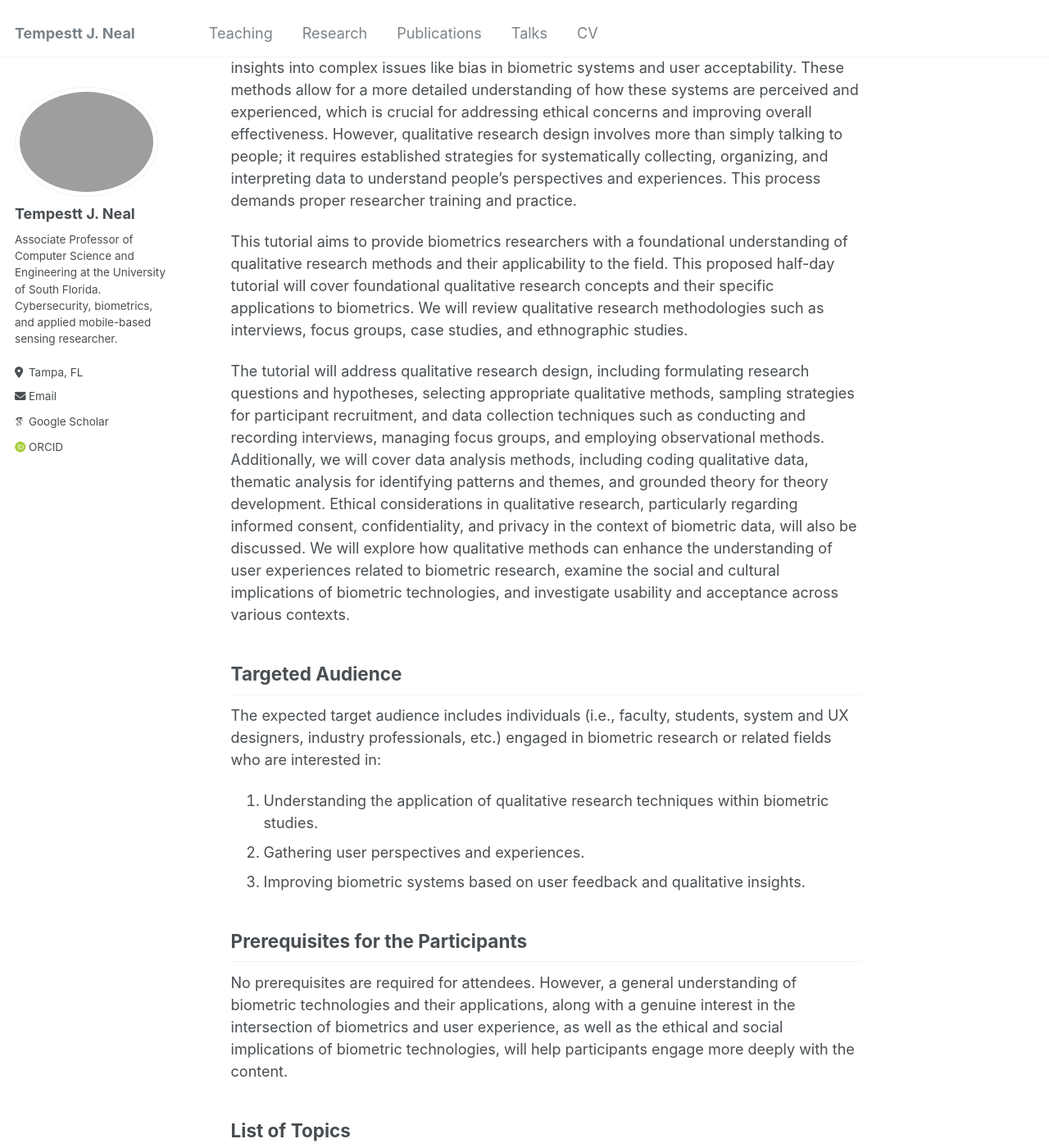
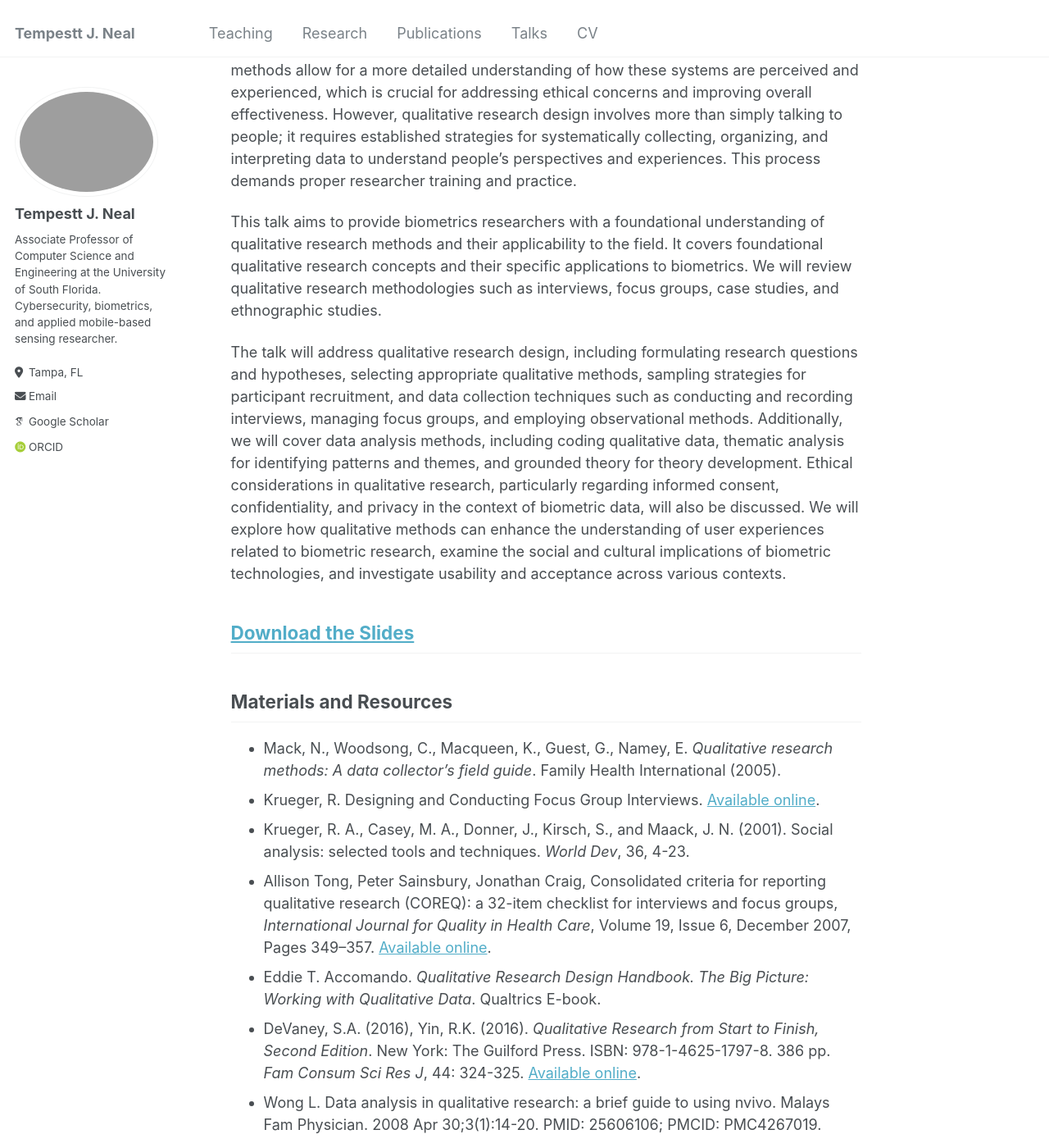
Before and after one commit to tempestt-neal/home, a Jekyll site: the page built from _talks/ijcb24_tutorial.md, in a window 1280 px wide and 1400 px high, scrolled down 551 px. Shown: the whole window at 82% size. Built offline with Jekyll 4.4.1, drawn with Linux system fonts in a browser that asks for light colours; some web fonts are replaced; some of the changed text lies outside the part shown.

Commit message:
Update ijcb24_tutorial.md

```diff
--- a/_talks/ijcb24_tutorial.md
+++ b/_talks/ijcb24_tutorial.md
@@ -3,12 +3,11 @@ title: "Qualitative Methods for Biometrics Research: Exploring User Behavior and
 collection: talks
 type: "Talk"
 permalink: /talks/ijcb24_tutorial
-venue: "IJCB 2024"
-date: 2024-09-15
+venue: "IEEE Biometrics Council Webinar"
+date: 2024-11-14
 ---
 
-**Tutorial Presented at the 2024 IEEE International Joint Conference on Biometrics (IJCB 2024)**
-*September 15, 2024, Buffalo, NY USA*
+*November 14, 2024, IEEE Biometrics Council Webinar*
 ---
 
 ## Abstract
@@ -16,63 +15,11 @@ Qualitative research is a method of inquiry aimed at gaining a deep understandin
 
 Qualitative exploration can greatly enhance the field of biometrics by offering deep insights into complex issues like bias in biometric systems and user acceptability. These methods allow for a more detailed understanding of how these systems are perceived and experienced, which is crucial for addressing ethical concerns and improving overall effectiveness. However, qualitative research design involves more than simply talking to people; it requires established strategies for systematically collecting, organizing, and interpreting data to understand people's perspectives and experiences. This process demands proper researcher training and practice.
 
-This tutorial aims to provide biometrics researchers with a foundational understanding of qualitative research methods and their applicability to the field. This proposed half-day tutorial will cover foundational qualitative research concepts and their specific applications to biometrics. We will review qualitative research methodologies such as interviews, focus groups, case studies, and ethnographic studies.
+This talk aims to provide biometrics researchers with a foundational understanding of qualitative research methods and their applicability to the field. It covers foundational qualitative research concepts and their specific applications to biometrics. We will review qualitative research methodologies such as interviews, focus groups, case studies, and ethnographic studies.
 
-The tutorial will address qualitative research design, including formulating research questions and hypotheses, selecting appropriate qualitative methods, sampling strategies for participant recruitment, and data collection techniques such as conducting and recording interviews, managing focus groups, and employing observational methods. Additionally, we will cover data analysis methods, including coding qualitative data, thematic analysis for identifying patterns and themes, and grounded theory for theory development. Ethical considerations in qualitative research, particularly regarding informed consent, confidentiality, and privacy in the context of biometric data, will also be discussed. We will explore how qualitative methods can enhance the understanding of user experiences related to biometric research, examine the social and cultural implications of biometric technologies, and investigate usability and acceptance across various contexts.
+The talk will address qualitative research design, including formulating research questions and hypotheses, selecting appropriate qualitative methods, sampling strategies for participant recruitment, and data collection techniques such as conducting and recording interviews, managing focus groups, and employing observational methods. Additionally, we will cover data analysis methods, including coding qualitative data, thematic analysis for identifying patterns and themes, and grounded theory for theory development. Ethical considerations in qualitative research, particularly regarding informed consent, confidentiality, and privacy in the context of biometric data, will also be discussed. We will explore how qualitative methods can enhance the understanding of user experiences related to biometric research, examine the social and cultural implications of biometric technologies, and investigate usability and acceptance across various contexts.
 
-## Targeted Audience
-The expected target audience includes individuals (i.e., faculty, students, system and UX designers, industry professionals, etc.) engaged in biometric research or related fields who are interested in:
-
-1. Understanding the application of qualitative research techniques within biometric studies.
-2. Gathering user perspectives and experiences.
-3. Improving biometric systems based on user feedback and qualitative insights.
-
-## Prerequisites for the Participants
-No prerequisites are required for attendees. However, a general understanding of biometric technologies and their applications, along with a genuine interest in the intersection of biometrics and user experience, as well as the ethical and social implications of biometric technologies, will help participants engage more deeply with the content.
-
-## List of Topics
-Topics include the following:
-
-1. **What is Qualitative Research?**
-   - Definition and key characteristics of qualitative research
-   - Differences between qualitative and quantitative research
-   - Applications and relevance in various fields, with a focus on biometrics
-
-2. **Qualitative Research Methods**
-   - **Interviews**
-     - Types of interviews (structured, semi-structured)
-     - Designing interview questions
-     - Conducting and recording interviews
-   - **Focus Groups**
-     - Planning and facilitating focus group discussions
-     - Roles and dynamics within focus groups
-   - **Case Studies**
-     - Selecting and defining case studies
-     - Data collection methods for case studies
-   - **Ethnographic Studies**
-     - Participant observation and fieldwork
-     - Developing ethnographic research questions
-     - Documenting and interpreting field notes
-
-3. **Qualitative Data Analysis Techniques**
-   - **Coding Qualitative Data**
-     - Types of coding (open, axial, selective)
-     - Developing a coding framework
-   - **Thematic Analysis**
-     - Identifying and developing themes
-     - Conducting thematic analysis
-     - Reporting and interpreting themes
-
-4. **Applying Qualitative Research in Biometrics**
-   - **Social and Cultural Implications**
-     - Investigating cultural attitudes towards biometrics
-     - Addressing social implications and concerns
-   - **Usability and Acceptance**
-     - Assessing the usability of biometric systems through qualitative methods
-     - Exploring factors influencing acceptance and resistance
-   - **Ethical Considerations and IRB**
-     - Addressing ethical issues related to informed consent, confidentiality, and privacy
-     - Importance of IRB approval in biometric research
+## [Download the Slides](https://usfedu-my.sharepoint.com/:b:/g/personal/tjneal_usf_edu/EYVv8Bx8OPNOjLsnHm6q0zgBz3haqiy1dmS-q7Ch8zKxWA?e=Xqq5Pq)
 
 ## Materials and Resources
 
```
